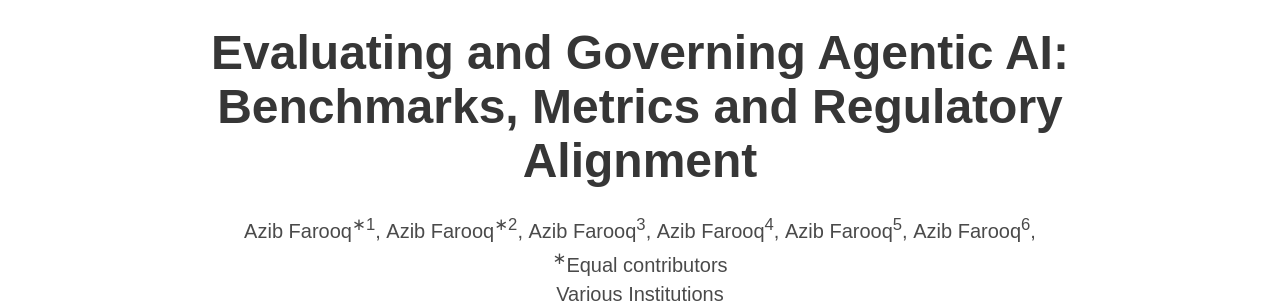
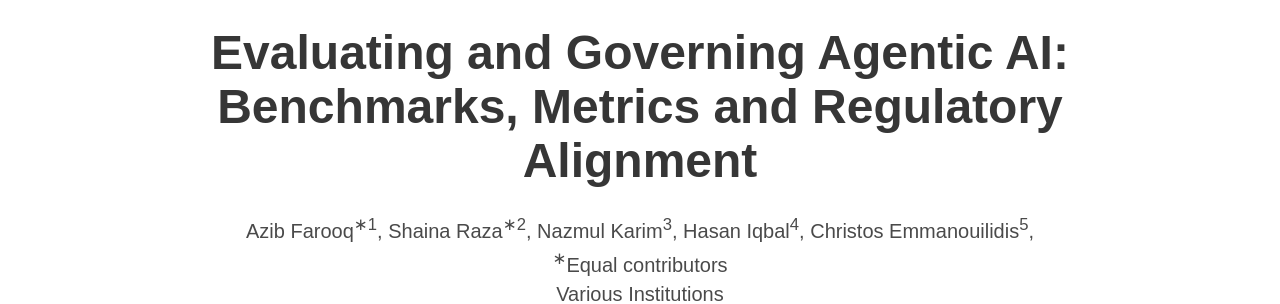
Before and after one commit to itsazibfarooq/agenticEvaluation, a plain HTML site: page index.html in a window 1280 px wide. Shown: the part 74-378 px from the top of the page. Drawn offline with nearby package versions, Linux system fonts and the light colour scheme; some icons are missing; a web font is replaced by a local one.

Commit message:
udpated names

```diff
--- a/index.html
+++ b/index.html
@@ -122,11 +122,12 @@
               </h1>
               <div class="is-size-5 publication-authors">
                 <span class="author-block">Azib Farooq<sup>∗1</sup>,</span>
-                <span class="author-block">Azib Farooq<sup>∗2</sup>,</span>
-                <span class="author-block">Azib Farooq<sup>3</sup>,</span>
-                <span class="author-block">Azib Farooq<sup>4</sup>,</span>
-                <span class="author-block">Azib Farooq<sup>5</sup>,</span>
-                <span class="author-block">Azib Farooq<sup>6</sup>,</span>
+                <span class="author-block">Shaina Raza<sup>∗2</sup>,</span>
+                <span class="author-block">Nazmul Karim<sup>3</sup>,</span>
+                <span class="author-block">Hasan Iqbal<sup>4</sup>,</span>
+                <span class="author-block"
+                  >Christos Emmanouilidis<sup>5</sup>,</span
+                >
               </div>
 
               <div class="is-size-5 publication-authors">
```
